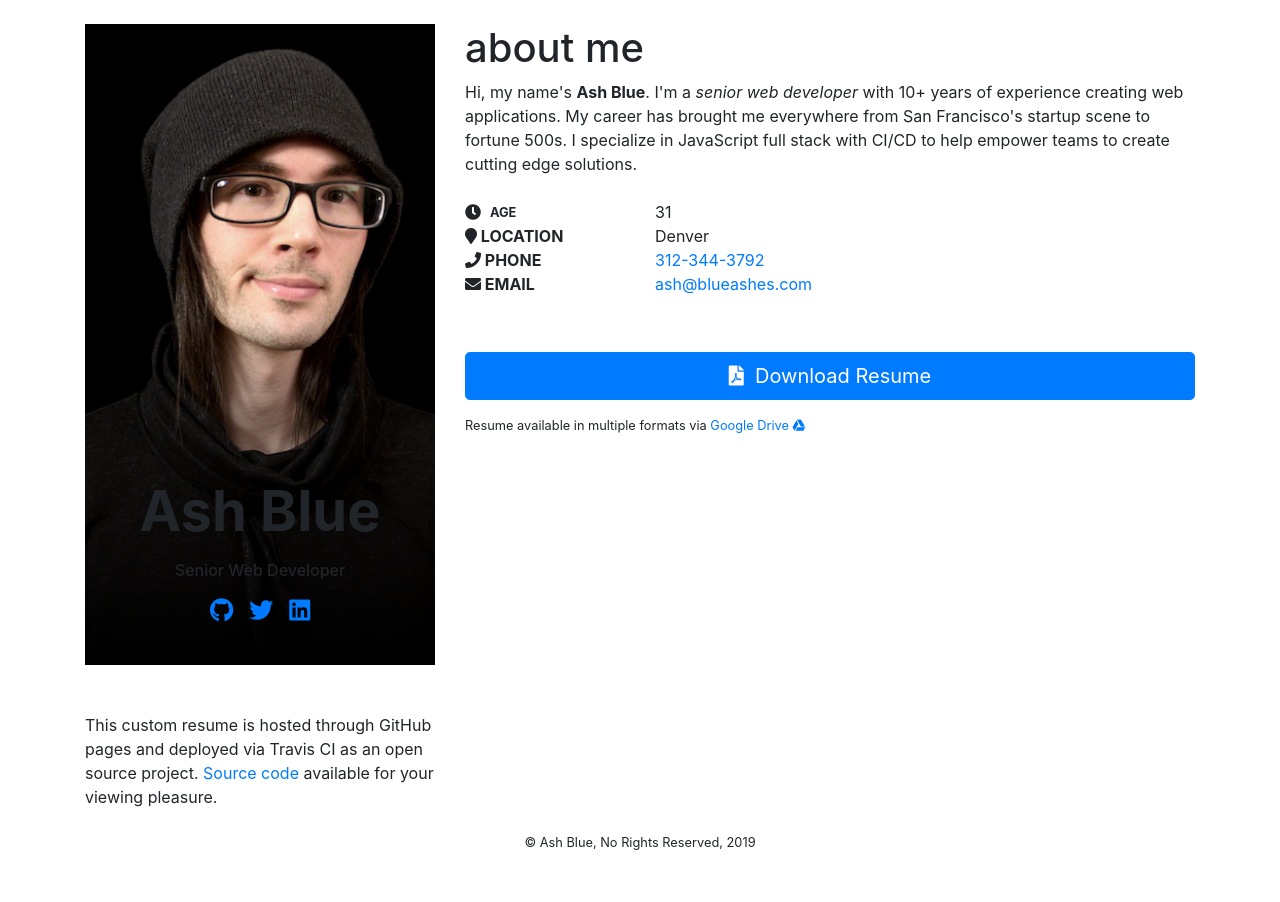
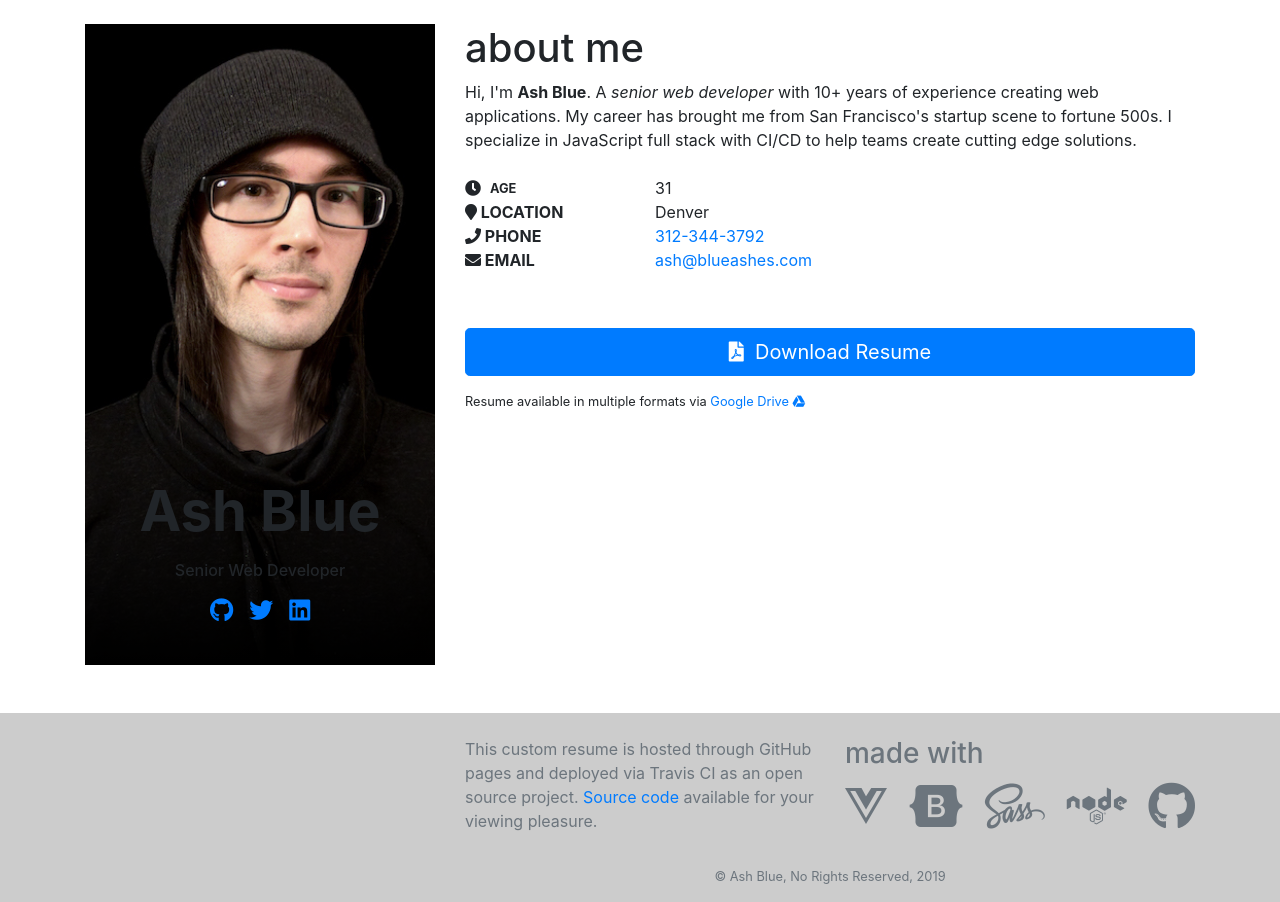
Before and after one commit to ashblue/web-development-resume, a Vue app: page / in a window 1280 px wide. Before the commit the page ends 869 px from the top, so only its background shows below. Built offline with nearby package versions, Linux system fonts and the light colour scheme.

Commit message:
New made with section for the footer

```diff
--- /dev/null
+++ b/src/components/molecules/ListIcons.vue
@@ -0,0 +1,23 @@
+<template>
+  <ul class="list-unstyled">
+    <li v-for="icon in icons"
+        v-bind:key="icon"
+        class="fa-3x">
+      <Icon :icon="icon" />
+    </li>
+  </ul>
+</template>
+
+<script>
+import Icon from '../atoms/Icon.vue';
+
+export default {
+  name: 'ListIcons',
+  components: {
+    Icon,
+  },
+  props: {
+    icons: Array,
+  },
+};
+</script>
--- /dev/null
+++ b/src/components/organisms/Footer.vue
@@ -0,0 +1,66 @@
+<template>
+  <div class="ab-footer text-muted">
+    <div class="container mt-4">
+
+      <div class="row">
+        <div class="col-12 offset-lg-4 col-lg-4">
+          <p class="mb-4">
+            This custom resume is hosted through GitHub pages and deployed via Travis CI
+            as an open source project. <a href="#">Source code</a> available for your
+            viewing pleasure.
+          </p>
+        </div>
+
+        <div class="col-12 col-lg-4">
+          <span class="h3 d-block mb-0 text-lowercase">Made With</span>
+          <ListIcons
+            class="ab-footer__icons d-flex justify-content-between mb-4"
+            :icons="madeWithIcons"
+          />
+        </div>
+      </div>
+
+      <div class="row">
+        <div class="offset-lg-4 col">
+          <p class="small text-center">
+            &copy; Ash Blue, No Rights Reserved, {{currentYear}}
+          </p>
+        </div>
+      </div>
+
+    </div>
+  </div>
+</template>
+
+<script>
+import ListIcons from '../molecules/ListIcons.vue';
+
+export default {
+  name: 'Footer',
+  components: {
+    ListIcons,
+  },
+  data: () => ({
+    currentYear: new Date().getFullYear(),
+    madeWithIcons: [
+      'vuejs',
+      'bootstrap',
+      'sass',
+      'node',
+      'github',
+    ],
+  }),
+};
+</script>
+
+<style lang="scss" scoped>
+  @import "../../styles/colors";
+
+  .ab-footer {
+    background: $colorFooter;
+
+    &__icons {
+      max-width: 400px;
+    }
+  }
+</style>
--- a/src/components/organisms/Intro.vue
+++ b/src/components/organisms/Intro.vue
@@ -11,10 +11,10 @@
         </h2>
 
         <p>
-          Hi, my name's <strong>Ash Blue</strong>. I'm a <em>senior web developer</em> with 10+
-          years of experience creating web applications. My career has brought me everywhere from
+          Hi, I'm <strong>Ash Blue</strong>. A <em>senior web developer</em> with 10+
+          years of experience creating web applications. My career has brought me from
           San Francisco's startup scene to fortune 500s. I specialize in JavaScript full stack with
-          CI/CD to help empower teams to create cutting edge solutions.
+          CI/CD to help teams create cutting edge solutions.
         </p>
 
         <div class="mb-5">
--- a/src/components/pages/Home.vue
+++ b/src/components/pages/Home.vue
@@ -2,39 +2,27 @@
   <div class="ab-p-home">
     <MobileBioCard class="ab-p-home__header d-lg-none" />
 
-    <div class="container">
-      <Intro></Intro>
+    <div class="ab-p-home__content">
+      <div class="container">
+        <Intro></Intro>
+      </div>
     </div>
 
-    <div class="footer">
-      <div class="container">
-        <div class="row">
-          <div class="col col-lg-4">
-            <p class="mb-4">
-              This custom resume is hosted through GitHub pages and deployed via Travis CI
-              as an open source project. <a href="#">Source code</a> available for your
-              viewing pleasure.
-            </p>
-          </div>
-        </div>
-      </div>
-
-      <p class="small text-center">
-        &copy; Ash Blue, No Rights Reserved, {{currentYear}}
-      </p>
-    </div>
+    <Footer />
   </div>
 </template>
 
 <script>
 import Intro from '../organisms/Intro.vue';
 import MobileBioCard from '../organisms/MobileBioCard.vue';
+import Footer from '../organisms/Footer.vue';
 
 export default {
   name: 'Home',
   components: {
     MobileBioCard,
     Intro,
+    Footer,
   },
   data: () => ({
     currentYear: new Date().getFullYear(),
@@ -44,9 +32,17 @@ export default {
 
 <style lang="scss">
   .ab-p-home {
+    display: flex;
+    min-height: 100vh;
+    flex-direction: column;
+
     &__header {
       position: relative;
       height: 400px;
     }
+
+    &__content {
+      flex: 1;
+    }
   }
 </style>
--- /dev/null
+++ b/src/styles/_colors.scss
@@ -0,0 +1 @@
+$colorFooter: #ccc;
```
